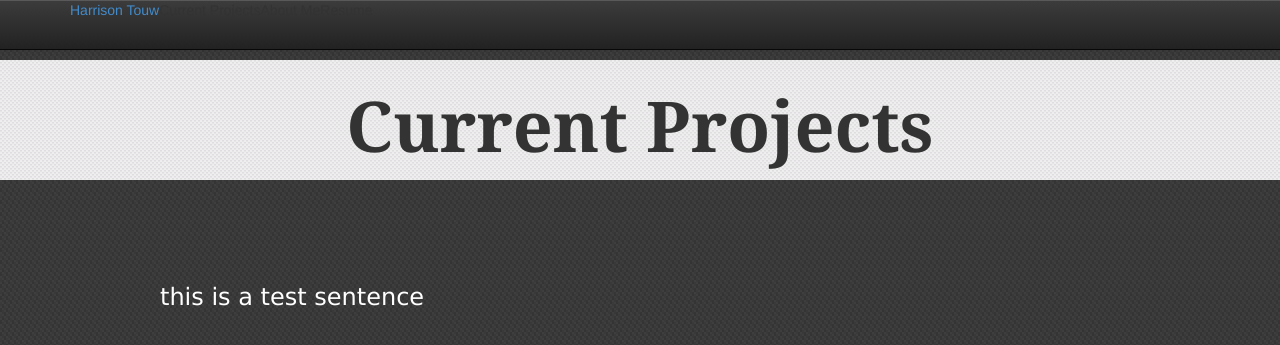
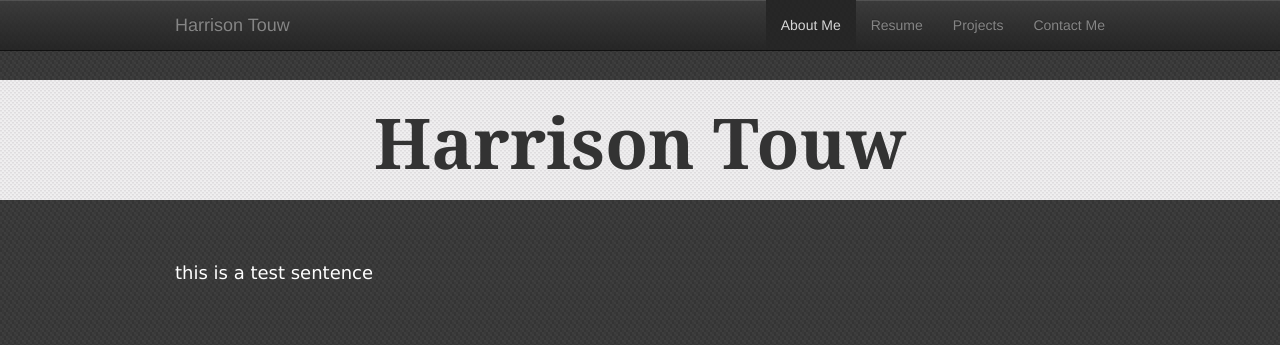
Before and after one commit to hktouw/website, a Jekyll site: the page index.html, which Jekyll copies as it is, in a window 1280 px wide and 900 px high. Shown: the top 345 px of the window. Built offline with Jekyll 4.4.1, drawn with Linux system fonts in a browser that asks for light colours; nearby versions of some CDN libraries.

Commit message:
added navbar

```diff
--- a/css/screen.css
+++ b/css/screen.css
@@ -1,8 +1,8 @@
 .body {background-image:url('images/dark_fish_skin.png');}
-.page-title {background-image: url("images/white_carbon.png"); width: 100%; height:120px; margin-top: 40px;}
-.page-title-text {text-align: center; font-size: 70px; font-family: "Georgia"; font-weight: bold; padding-top: 15px; }
-.content {width: 75%;	color: white;	font-size: 24px; font-family: "Lucida Sans Unicode", "Lucida Grande", sans-serif;}
-.content-container {margin-left: auto; margin-right: auto; width: 75%; padding-top: 100px;}
+.page-title {background-image: url("images/white_carbon.png"); width: 100%; height:120px; margin-top: 80px;}
+.page-title-text {text-align: center; font-size: 70px; font-family: "Georgia"; font-weight: bold; padding-top: 12px; }
+.content-container {margin-left: auto; margin-right: auto; width: 75%; padding-top: 60px; min-height: 85%;}
+.content {width: 75%;	color: white;	font-size: 18px; font-family: "Lucida Sans Unicode", "Lucida Grande", sans-serif;padding-left: 15px; padding-right: 15px;}
 
 #footer {margin: 0px auto 0px auto; width: 60%; margin-bottom: 3%; text-align: center; color: white;}
 #footerTop {border: none; height: 1px; color: #58595E; background-color: #58595E; margin-bottom: 10px; }
--- a/index.html
+++ b/index.html
@@ -10,28 +10,27 @@ title: Your New Jekyll Site
 	<link rel="stylesheet" type="text/css" href="/css/screen.css" />
 	<link rel="stylesheet" type="text/css" href="/css/bootstrap.min.css" />
 	<link rel="stylesheet" type="text/css" href="/css/bootstrap-theme.min.css" />
-  // <script src="https://ajax.googleapis.com/ajax/libs/jquery/1.8.0/jquery.min.js" type="text/javascript"></script>
-  // <script src="/js/bootstrap.min.js" type="text/javascript"></script>
 </head>
 
 <body class="body">
 
-  <div class= "navbar navbar-inverse navbar-fixed-top" role="navigation">
-		<div class= "container">
-      <div class= "navbar-header">
+  <div class= "navbar navbar-inverse navbar-fixed-top" style="opacity:.8;" role="navigation">
+    <div style="width:75%; margin-left:auto; margin-right:auto;">
+    <div class= "navbar-header" >
       <button type="button" class="navbar-toggle" data-toggle="collapse" data-target=".navbar-collapse">
         <span class="sr-only">Toggle navigation</span>
         <span class="icon-bar"></span>
         <span class="icon-bar"></span>
         <span class="icon-bar"></span>
       </button>
-        <a class= "brand" href= "#">Harrison Touw</a>
+      <a class= "navbar-brand" href= "#">Harrison Touw</a>
     </div>
-      <div class= "collapse navbar-collapse">
-        <ul class= "nav navbar-nav">
-          <li class= "active"> Current Projects </li>
-          <li> About Me </li>
-          <li> Resume </li>
+    <div class="collapse navbar-collapse navbar-ex1-collapse">
+      <ul class="nav navbar-nav navbar-right">
+        <li class="active"><a href="#">About Me</a></li>
+        <li><a href="#">Resume</a></li>
+        <li><a href="#">Projects</a></li>
+        <li><a href="#">Contact Me</a></li>
       </ul>
     </div>
     </div>
@@ -39,19 +38,22 @@ title: Your New Jekyll Site
 
   <div class= "page-title">
     <div class= "page-title-text">
-      Current Projects
+      Harrison Touw
     </div>
   </div>
-	<div class= "content-container" style="min-height:85%;">
+	<div class= "content-container">
 
     <div class= "content">
       this is a test sentence
     </div>
-    <br></br>
 <!--     <div class= "content">
       this is a test
     </div>
     <br></br>
+    <div class= "content">
+      this is a test
+    </div> -->
+<!--     <br></br>
     <div class= "content">
       this is a test
     </div>
@@ -111,11 +113,8 @@ title: Your New Jekyll Site
     <div class= "content">
       this is a test
     </div>
-    <br></br>
-    <div class= "content">
-      this is a test
-    </div>
-    <br></br>   -->
+    <br></br> -->
+
   </div>
 
 	<hr>
```
Also changed, not shown: 1 other file. Lines whose indentation alone changed are shown as unchanged.
